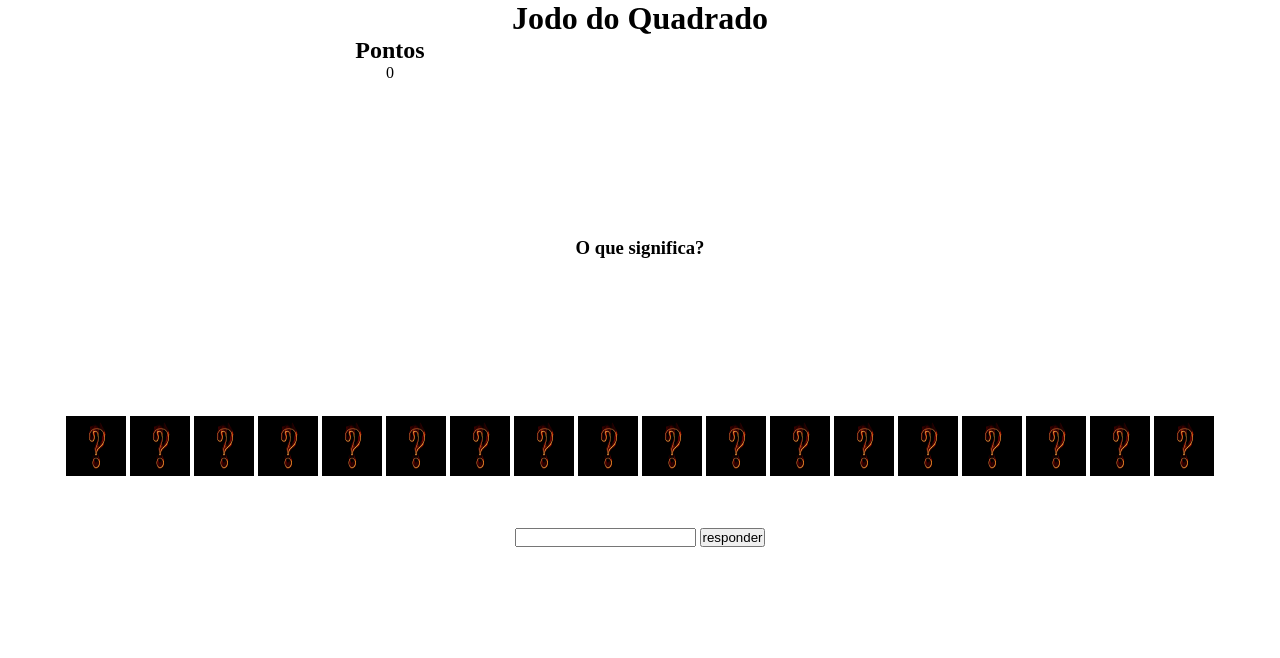
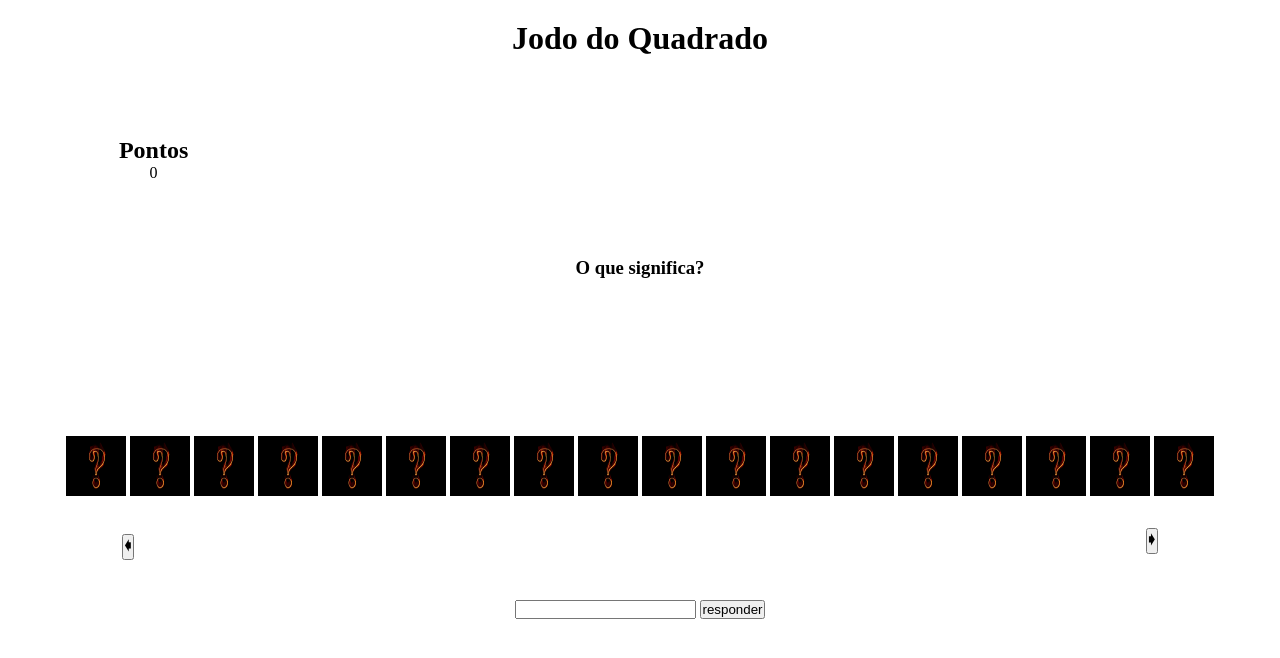
Before and after one commit to LeonardoBotelho38/JogoNovo, a plain HTML site: page index.html in a window 1280 px wide. Drawn offline with Linux system fonts and the light colour scheme.

Commit message:
add botões

```diff
--- a/index.html
+++ b/index.html
@@ -25,7 +25,8 @@
     <div class="caixaPergunta">
         <div class="pergunta"></div>
     </div>
-
+<button class="setaDireita">&#129090;</button>
+<button class="setaEsquerda">&#129088;</button>
     <div class="inputResponder">
         <input type="text" name="resposta" id="resposta">
             <input type="submit" value="responder" id="responder">
--- a/style.css
+++ b/style.css
@@ -19,7 +19,8 @@ body{
 
 h1{
     display: flex;
-    align-items: flex-start;
+    align-items: center;
+    margin-top: 20px;
 }
 
 h3{
@@ -28,12 +29,25 @@ h3{
     top: 150px;
 }
 
+.setaDireita{
+    position: relative;
+    top: 330px;
+    left: 40%;
+}
+
+.setaEsquerda{
+    position: relative;
+    top: 310px;
+    margin-right: 80%;
+}
+
 .caixaPlacar{
     align-items: center;
    display: flex;
    flex-direction: column;
    position: relative;
-    right: 250px;
+    right: 38%;
+    top: 80px;
 
 }
 
```
